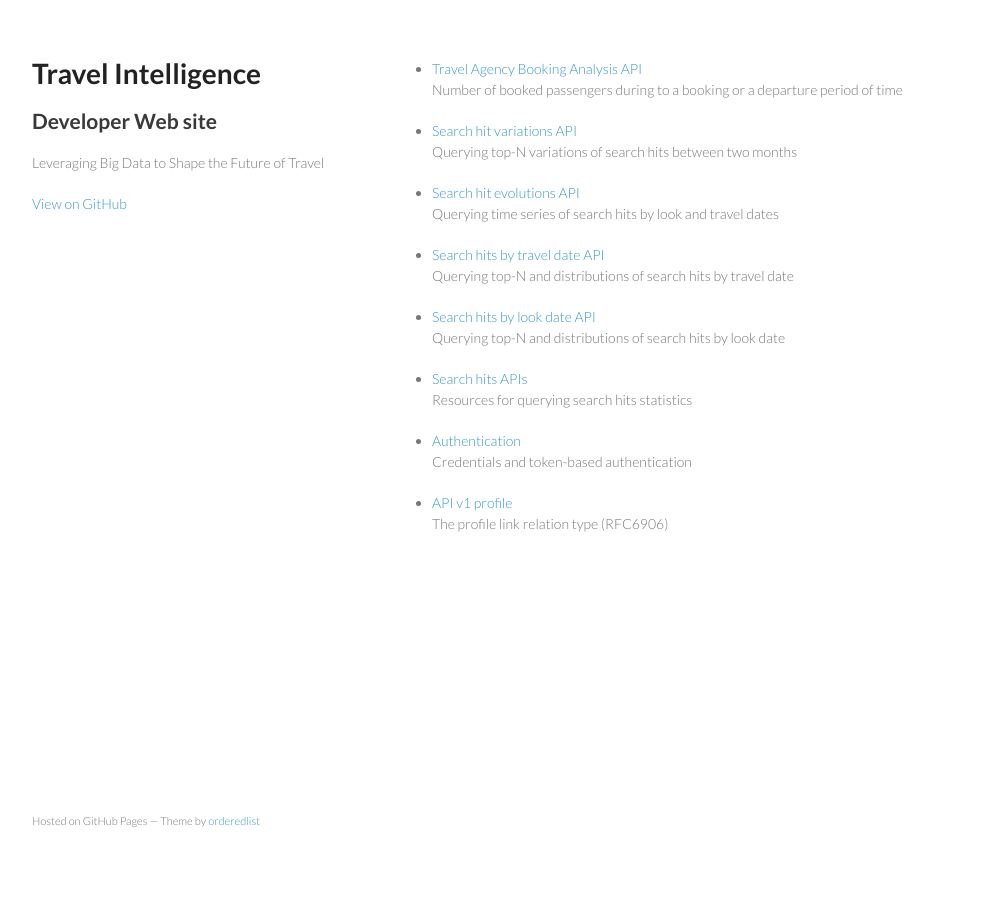
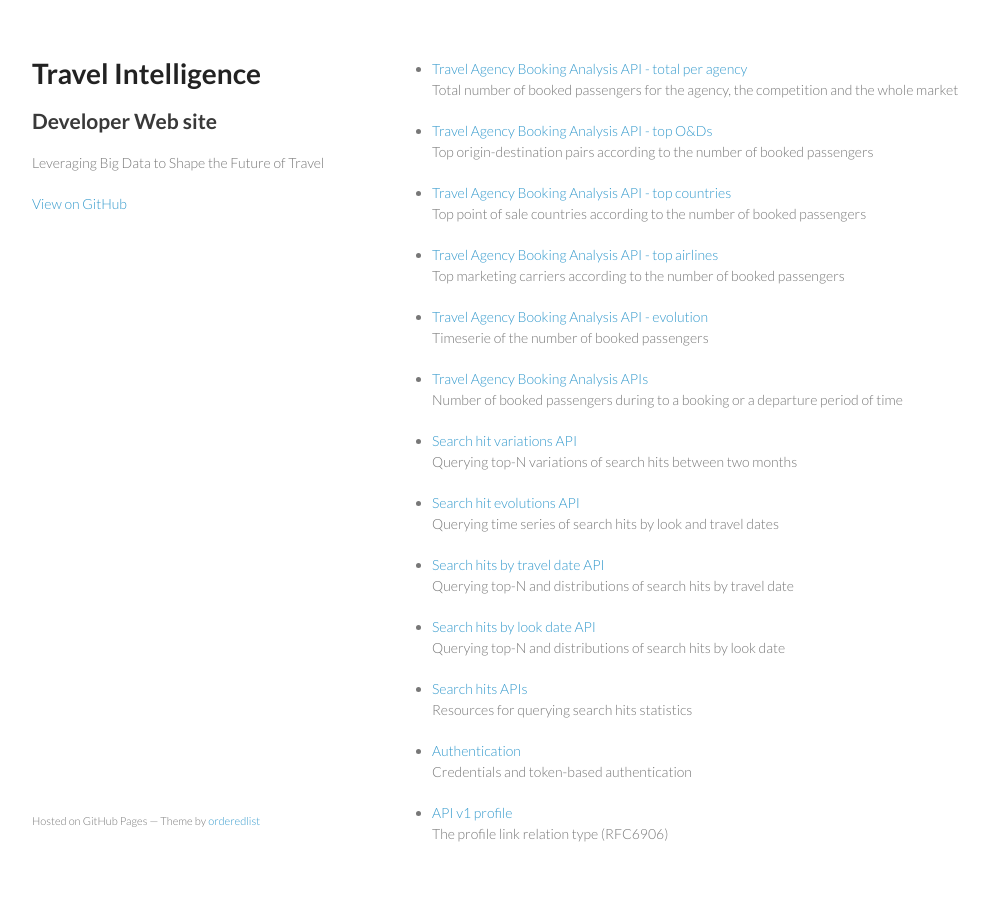
Before and after one commit to travel-intelligence/travel-intelligence.github.io, a Jekyll site: the page built from index.html, in a window 1280 px wide. Shown: the whole page, without its empty margins (128-1115 px from the left). Built offline with Jekyll 4.4.1, drawn with Linux system fonts in a browser that asks for light colours.

Commit message:
booking analysis API doc: API splitted in 5

```diff
--- a/_posts/2013-12-06-booking-analysis.md
+++ b/_posts/2013-12-06-booking-analysis.md
@@ -1,13 +1,38 @@
 ---
 layout: post
-title: Travel Agency Booking Analysis API
+title: Travel Agency Booking Analysis APIs
 excerpt: Number of booked passengers during to a booking or a departure period of time
 ---
 
+Distribution of passengers bookings according to several criteria.
+
+## Available analysis
+
+Five resources are available for booking analysis, each with a corresponding API:
+* [`total_per_agency_type`](/2013/12/17/booking-analysis-total.html): total number of booked passengers for the agency, the competition and the whole market
+* [`evolution`](/2013/12/17/booking-analysis-evolution.html): timeserie of the number of booked passengers for the agency, the competition and the whole market.
+* [`top_onds`](/2013/12/17/booking-analysis-top-onds.html): top 50 origin-destination pairs according to the number of booked passengers for the agency type given in `sort_by`
+* [`top_airlines`](/2013/12/17/booking-analysis-top_airlines.html): top 50 marketing carriers according to the number of booked passengers for the agency type given in `sort_by`
+* [`top_pos_countries`](/2013/12/17/booking-analysis-top-countries.html): top 20 point of sale countries according to the number of booked passengers for the agency type given in `sort_by`
+
+## Parameters
+
 Number of booked passengers, according either on the date the booking was performed or on the departure date.
-One of the two following query parameters are expected:
-* `booking_period`: period of interest for bookings, can be either a year (yyyy), a month (yyyy-mm) or a week (yyyy-Www, eg. 2012-W42)
-* `departure_period`: period of interest for departures, can be either a year (yyyy), a month (yyyy-mm), a week (yyyy-Www, eg. 2012-W42) or a day (yyyy-mm-dd)
+
+Passenger Bookings are analyzed over a period of time, either the booking time (time the booking was performed) or the departure time.
+For that one of the two following parameters must be given:
+* `booking_period`: to select the bookings that were performed during a period, can be either a year (yyyy), a month (yyyy-mm) or a week (yyyy-Www, eg. 2012-W42)
+* `departure_period`: to select the bookings for flights leaving during a period, can be either a year (yyyy), a month (yyyy-mm), a week (yyyy-Www, eg. 2012-W42) or a day (yyyy-mm-dd)
+
+To compare bookings over different periods, these parameters accept several values.
+For instance to compare bookings made in February 2013 with bookings made in February 2012, pass the parameter `?booking_period=2012-02,2013-02`.
+It is possible to restrict the periods selected to a number of days from the beginning with the following parameter:
+
+* `limit_in_days`: number of days to consider from the start of the period.
+
+This is useful to compare the bookings of the current month with the bookings on the previous year.
+For instance to compare the bookings made in February 2013 from the 1st to the 10th with the bookings made in February 2012 on the same period, pass the parameters : `?booking_period=2012-02,2013-02&limit_in_days=10`.
+
 
 The following optional parameters can be specified to filter the search:
 * `origin_city`, `origin_port`, `origin_country`: IATA code of the departure city, departure airport or departure country of the O&D respectively
@@ -16,186 +41,4 @@ The following optional parameters can be specified to filter the search:
 * `pos_country`: country IATA code of the point of sale
 * `marketing_carrier`: IATA code of the marketing carrier
 * `cabin_class`: 1-letter code for the cabin class
-* `sort_by`: agency types taken as sort criterion for `top_onds` and `top_airlines`. It is one of the agency types (ie. either `travel_agency`, `competition` or `market`), default value is `travel_agency`
-
-Five datasets are represented by this resource:
-* `total_per_agency_type`: total number of booked passengers for the agency, the competition and the whole market
-* `evolution`: timeserie of the number of booked passengers for the agency, the competition and the whole market. The step is one month for a selected period of a year and a day otherwise. The corresponding dimension names are respectively `month` and `date`
-* `top_onds`: top 50 origin-destination pairs according to the number of booked passengers for the agency type given in `sort_by`
-* `top_airlines`: top 50 marketing carriers according to the number of booked passengers for the agency type given in `sort_by`
-* `top_pos_countries`: top 20 point of sale countries according to the number of booked passengers for the `market`
-
-Example:
-
-    $ curl -v ".../travel_agency_bookings?booking_period=2012-02  " \
-      -H 'Accept: application/json' \
-      -H 'Authorization: Token 2TqLvAPc1HZMnUQVybko'
-
-    {"travel_agency_bookings": {
-        "total_per_agency_type": {
-          "value": [2610 , 6105, 12500],
-          "dimension": {
-            "id": ["booking", "agency_type"],
-            "size": [1, 3],
-            "role": {"metric": ["booking"]},
-            "booking": {"category": {"unit": {"ond_booking": {"type": "count"}}}},
-            "agency_type": {
-              "category": {
-                "index": {
-                  "travel_agency": 0,
-                  "competition": 1,
-                  "market": 2
-                },
-                "label": {
-                  "travel_agency": "travel agency",
-                  "competition": "competition",
-                  "market": "market"
-                }
-              }
-            }
-          }
-        },
-        "evolution": {
-          "value": [173, 307, 184, 259, 374, 647, ... ],
-          "dimension": {
-            "id": ["booking", "agency_type", "date"],
-            "size": [1, 3, 29],
-            "role": {"time": ["date"], "metric": ["booking"]},
-            "booking": {"category": {"unit": {"ond_booking": {"type": "count"}}}},
-            "agency_type": {
-              "category": {
-                "index": {
-                  "travel_agency": 0,
-                  "competition": 1,
-                  "market": 2
-                },
-                "label": {
-                  "travel_agency": "travel agency",
-                  "competition": "competition",
-                  "market": "market"
-                }
-              }
-            },
-            "date": {
-              "category": {
-                "index": {
-                  "2012-02-01": 0,
-                  "2012-02-02": 1,
-                  ...
-                  "2012-02-29": 28
-                }
-              }
-            }
-          }
-        },
-        "top_onds": {
-          "value": [413, 116, 547, 267, 595, 275, ... ],
-          "dimension": {
-            "id": ["booking", "origin_destination", "agency_type"],
-            "size": [1, 50, 3],
-            "role": {"metric": ["booking"]},
-            "booking": {"category": {"unit": {"ond_booking": {"type": "count"}}}},
-            "origin_destination": {
-              "category": {
-                "index": {
-                  "NCE-SYD": 0,
-                  "MRS-MEX": 1,
-                  "IST-SIN": 2,
-                  ...
-                },
-                "label": {
-                  "NCE-SYD": "Nice to Sydney",
-                  "MRS-MEX": "Marseille to Mexico City",
-                  "IST-SIN": "İstanbul to Singapore",
-                  ...
-                }
-              }
-            },
-            "agency_type": {
-              "category": {
-                "index": {
-                  "travel_agency": 0,
-                  "competition": 1,
-                  "market": 2
-                },
-                "label": {
-                  "travel_agency": "travel agency",
-                  "competition": "competition",
-                  "market": "market"
-                }
-              }
-            }
-          }
-        },
-        "top_airlines": {
-          "value": [413, 116, 547, 267, 595, 275, ... ],
-          "dimension": {
-            "id": ["booking", "marketing_carrier", "agency_type"],
-            "size": [1, 50, 3],
-            "role": {"metric": ["booking"]},
-            "booking": {"category": {"unit": {"ond_booking": {"type": "count"}}}},
-            "marketing_carrier": {
-              "category": {
-                "index": {
-                  "AF": 0,
-                  "BA": 1,
-                  "QF": 3,
-                  ...
-                },
-                "label": {
-                  "AF": "Air France",
-                  "BA": "British Airways",
-                  "QF": "Qantas",
-                  ...
-                }
-              }
-            },
-            "agency_type": {
-              "category": {
-                "index": {
-                  "travel_agency": 0,
-                  "competition": 1,
-                  "market": 2
-                },
-                "label": {
-                  "travel_agency": "travel agency",
-                  "competition": "competition",
-                  "market": "market"
-                }
-              }
-            }
-          }
-        },
-        "top_pos_countries": {
-          "value": [307, 184, 173, ... ],
-          "dimension": {
-            "id": ["booking", "pos_country"],
-            "size": [1, 20],
-            "role": {"geo": ["pos_country"], "metric": ["booking"]},
-            "booking": {"category": {"unit": {"ond_booking": {"type": "count"}}}},
-            "pos_country": {
-              "category": {
-                "index": {
-                  "FR": 0,
-                  "GB": 1,
-                  "AU": 2,
-                  ...
-                },
-                "label": {
-                  "FR": "France",
-                  "GB": "United Kingdom",
-                  "AU": "Australia",
-                  ...
-                },
-                "coordinates": {
-                  "FR": [48.8567, 2.35083],
-                  "GB": [51.5, -0.116667],
-                  "AU": [-35.308, 149.133],
-                  ...
-                }
-              }
-            }
-          }
-        }
-      }
-    }
+* `sort_by`: agency types taken as sort criterion for `top_onds`, `top_airlines` and `top_countries`. It is one of the agency types (ie. either `travel_agency`, `competition` or `market`), default value is `travel_agency`
--- /dev/null
+++ b/_posts/2013-12-17-booking-analysis-evolution.md
@@ -0,0 +1,57 @@
+---
+layout: post
+title: Travel Agency Booking Analysis API - evolution
+excerpt: Timeserie of the number of booked passengers
+---
+
+Timeserie of the number of booked passengers for the agency, the competition and the whole market.
+The step is one month for a selected period of a year and a day otherwise. The corresponding dimension names are respectively `booking_month` and `booking_date` (or `departure_month` and `departure_date` if a departure period is selected)
+
+This API shares the same parameters with the different [booking-analysis APIs](/2013/12/06/booking-analysis.html#parameters), with the restriction that `booking_period` and `departure_period` can take only one value.
+
+The output is given in a JSON-stat dataset `total_per_agency_type`, with number of bookings for the following dimensions :
+* `agency_type`
+* `booking_date`, `booking_month`, `departure_date` or `departure_month` the steps of the timeseries
+
+Example:
+
+    $ curl -v ".../travel_agency_bookings_evolution?booking_period=2012-02" \
+      -H 'Accept: application/json' \
+      -H 'Authorization: Token 2TqLvAPc1HZMnUQVybko'
+
+    {"travel_agency_bookings_evolution": {
+        "evolution": {
+          "value": [173, 307, 184, 259, 374, 647, ... ],
+          "dimension": {
+            "id": ["booking", "agency_type", "booking_date"],
+            "size": [1, 3, 29],
+            "role": {"metric": ["booking"], "time": ["booking_date"]},
+            "booking": {"category": {"unit": {"ond_booking": {"type": "count"}}}},
+            "agency_type": {
+              "category": {
+                "index": {
+                  "travel_agency": 0,
+                  "competition": 1,
+                  "market": 2
+                },
+                "label": {
+                  "travel_agency": "travel agency",
+                  "competition": "competition",
+                  "market": "market"
+                }
+              }
+            },
+            "booking_date": {
+              "category": {
+                "index": {
+                  "2012-02-01": 0,
+                  "2012-02-02": 1,
+                  ...
+                  "2012-02-29": 28
+                }
+              }
+            }
+          }
+        }
+      }
+    }
--- /dev/null
+++ b/_posts/2013-12-17-booking-analysis-top-airlines.md
@@ -0,0 +1,70 @@
+---
+layout: post
+title: Travel Agency Booking Analysis API - top airlines
+excerpt: Top marketing carriers according to the number of booked passengers
+---
+
+Top 50 marketing carriers according to the number of booked passengers for the agency type given in `sort_by` (`travel agency` by default).
+
+This API shares the same parameters with the different [booking-analysis APIs](/2013/12/06/booking-analysis.html#parameters).
+
+The output is given in a JSON-stat dataset `total_per_agency_type`, with number of bookings for the following dimensions :
+* `marketing_carrier`
+* `agency_type`
+* `booking_period` or `departure_period`
+
+Example:
+
+    $ curl -v ".../travel_agency_bookings_top_airlines?booking_period=2012-02" \
+      -H 'Accept: application/json' \
+      -H 'Authorization: Token 2TqLvAPc1HZMnUQVybko'
+
+    {"travel_agency_bookings_top_airlines": {
+        "top_airlines": {
+          "value": [413, 116, 547, 267, 595, 275, ... ],
+          "dimension": {
+            "id": ["booking", "marketing_carrier", "agency_type", booking_period],
+            "size": [1, 50, 3, 1],
+            "role": {"metric": ["booking"], "time": ["booking_period"]},
+            "booking": {"category": {"unit": {"ond_booking": {"type": "count"}}}},
+            "marketing_carrier": {
+              "category": {
+                "index": {
+                  "AF": 0,
+                  "BA": 1,
+                  "QF": 3,
+                  ...
+                },
+                "label": {
+                  "AF": "Air France",
+                  "BA": "British Airways",
+                  "QF": "Qantas",
+                  ...
+                }
+              }
+            },
+            "agency_type": {
+              "category": {
+                "index": {
+                  "travel_agency": 0,
+                  "competition": 1,
+                  "market": 2
+                },
+                "label": {
+                  "travel_agency": "travel agency",
+                  "competition": "competition",
+                  "market": "market"
+                }
+              }
+            },
+            "booking_period": {
+              "category": {
+                "index": {
+                  "2012-02": 0
+                }
+              }
+            }
+          }
+        }
+      }
+    }
--- /dev/null
+++ b/_posts/2013-12-17-booking-analysis-top-countries.md
@@ -0,0 +1,76 @@
+---
+layout: post
+title: Travel Agency Booking Analysis API - top countries
+excerpt:  Top point of sale countries according to the number of booked passengers
+---
+
+Top 20 point of sale countries according to the number of booked passengers for the agency type given in `sort_by` (`travel agency` by default).
+
+This API shares the same parameters with the different [booking-analysis APIs](/2013/12/06/booking-analysis.html#parameters).
+
+The output is given in a JSON-stat dataset `total_per_agency_type`, with number of bookings for the following dimensions :
+* `pos_country`
+* `agency_type`
+* `booking_period` or `departure_period`
+
+Example:
+
+    $ curl -v ".../travel_agency_bookings_top_airlines?booking_period=2012-02" \
+      -H 'Accept: application/json' \
+      -H 'Authorization: Token 2TqLvAPc1HZMnUQVybko'
+
+    {"travel_agency_bookings": {
+        "top_pos_countries": {
+          "value": [307, 184, 173, ... ],
+          "dimension": {
+            "id": ["booking", "pos_country", "agency_type", "booking_period"],
+            "size": [1, 3, 20, 1],
+            "role": {"metric": ["booking"],"geo": ["pos_country"], "time": ["booking_period"]},
+            "booking": {"category": {"unit": {"ond_booking": {"type": "count"}}}},
+            "pos_country": {
+              "category": {
+                "index": {
+                  "FR": 0,
+                  "GB": 1,
+                  "AU": 2,
+                  ...
+                },
+                "label": {
+                  "FR": "France",
+                  "GB": "United Kingdom",
+                  "AU": "Australia",
+                  ...
+                },
+                "coordinates": {
+                  "FR": [48.8567, 2.35083],
+                  "GB": [51.5, -0.116667],
+                  "AU": [-35.308, 149.133],
+                  ...
+                }
+              }
+            },
+            "agency_type": {
+              "category": {
+                "index": {
+                  "travel_agency": 0,
+                  "competition": 1,
+                  "market": 2
+                },
+                "label": {
+                  "travel_agency": "travel agency",
+                  "competition": "competition",
+                  "market": "market"
+                }
+              }
+            },
+            "booking_period": {
+              "category": {
+                "index": {
+                  "2012-02": 0
+                }
+              }
+            }
+          }
+        }
+      }
+    }
--- /dev/null
+++ b/_posts/2013-12-17-booking-analysis-top-onds.md
@@ -0,0 +1,70 @@
+---
+layout: post
+title: Travel Agency Booking Analysis API - top O&Ds
+excerpt: Top origin-destination pairs according to the number of booked passengers
+---
+
+Top 50 origin-destination pairs according to the number of booked passengers for the agency type given in `sort_by` (`travel agency` by default).
+
+This API shares the same parameters with the different [booking-analysis APIs](/2013/12/06/booking-analysis.html#parameters).
+
+The output is given in a JSON-stat dataset `total_per_agency_type`, with number of bookings for the following dimensions :
+* `origin-destination` pair
+* `agency_type`
+* `booking_period` or `departure_period`
+
+Example:
+
+    $ curl -v ".../travel_agency_bookings_top_onds?booking_period=2012-02" \
+      -H 'Accept: application/json' \
+      -H 'Authorization: Token 2TqLvAPc1HZMnUQVybko'
+
+    {"travel_agency_bookings_top_onds": {
+        "top_onds": {
+          "value": [413, 116, 547, 267, 595, 275, ... ],
+          "dimension": {
+            "id": ["booking", "origin_destination", "agency_type", "booking_period"],
+            "size": [1, 50, 3, 1],
+            "role": {"metric": ["booking"], "time": ["booking_period"]},
+            "booking": {"category": {"unit": {"ond_booking": {"type": "count"}}}},
+            "origin_destination": {
+              "category": {
+                "index": {
+                  "NCE-SYD": 0,
+                  "MRS-MEX": 1,
+                  "IST-SIN": 2,
+                  ...
+                },
+                "label": {
+                  "NCE-SYD": "Nice to Sydney",
+                  "MRS-MEX": "Marseille to Mexico City",
+                  "IST-SIN": "İstanbul to Singapore",
+                  ...
+                }
+              }
+            },
+            "agency_type": {
+              "category": {
+                "index": {
+                  "travel_agency": 0,
+                  "competition": 1,
+                  "market": 2
+                },
+                "label": {
+                  "travel_agency": "travel agency",
+                  "competition": "competition",
+                  "market": "market"
+                }
+              }
+            },
+            "booking_period": {
+              "category": {
+                "index": {
+                  "2012-02": 0
+                }
+              }
+            }
+          }
+        }
+      }
+    }
--- /dev/null
+++ b/_posts/2013-12-17-booking-analysis-total.md
@@ -0,0 +1,53 @@
+---
+layout: post
+title: Travel Agency Booking Analysis API - total per agency
+excerpt: Total number of booked passengers for the agency, the competition and the whole market
+---
+
+Total number of booked passengers for the agency, the competition and the whole market during to a booking or a departure period of time.
+
+This API shares the same parameters with the different [booking-analysis APIs](/2013/12/06/booking-analysis.html#parameters).
+
+The output is given in a JSON-stat dataset `total_per_agency_type`, with number of bookings for the following dimensions :
+* `agency_type`
+* `booking_period` or `departure_period`
+
+Example:
+
+    $ curl -v ".../travel_agency_bookings_total?booking_period=2012-02" \
+      -H 'Accept: application/json' \
+      -H 'Authorization: Token 2TqLvAPc1HZMnUQVybko'
+
+    {"travel_agency_bookings_total": {
+        "total_per_agency_type": {
+          "value": [2610 , 6105, 12500],
+          "dimension": {
+            "id": ["booking", "agency_type", 'booking_period'],
+            "size": [1, 3, 1],
+            "role": {"metric": ["booking"], "time": ["booking_period"]},
+            "booking": {"category": {"unit": {"ond_booking": {"type": "count"}}}},
+            "agency_type": {
+              "category": {
+                "index": {
+                  "travel_agency": 0,
+                  "competition": 1,
+                  "market": 2
+                },
+                "label": {
+                  "travel_agency": "travel agency",
+                  "competition": "competition",
+                  "market": "market"
+                }
+              }
+            },
+            "booking_period": {
+              "category": {
+                "index": {
+                  "2012-02": 0
+                }
+              }
+            }
+          }
+        }
+      }
+    }
```
